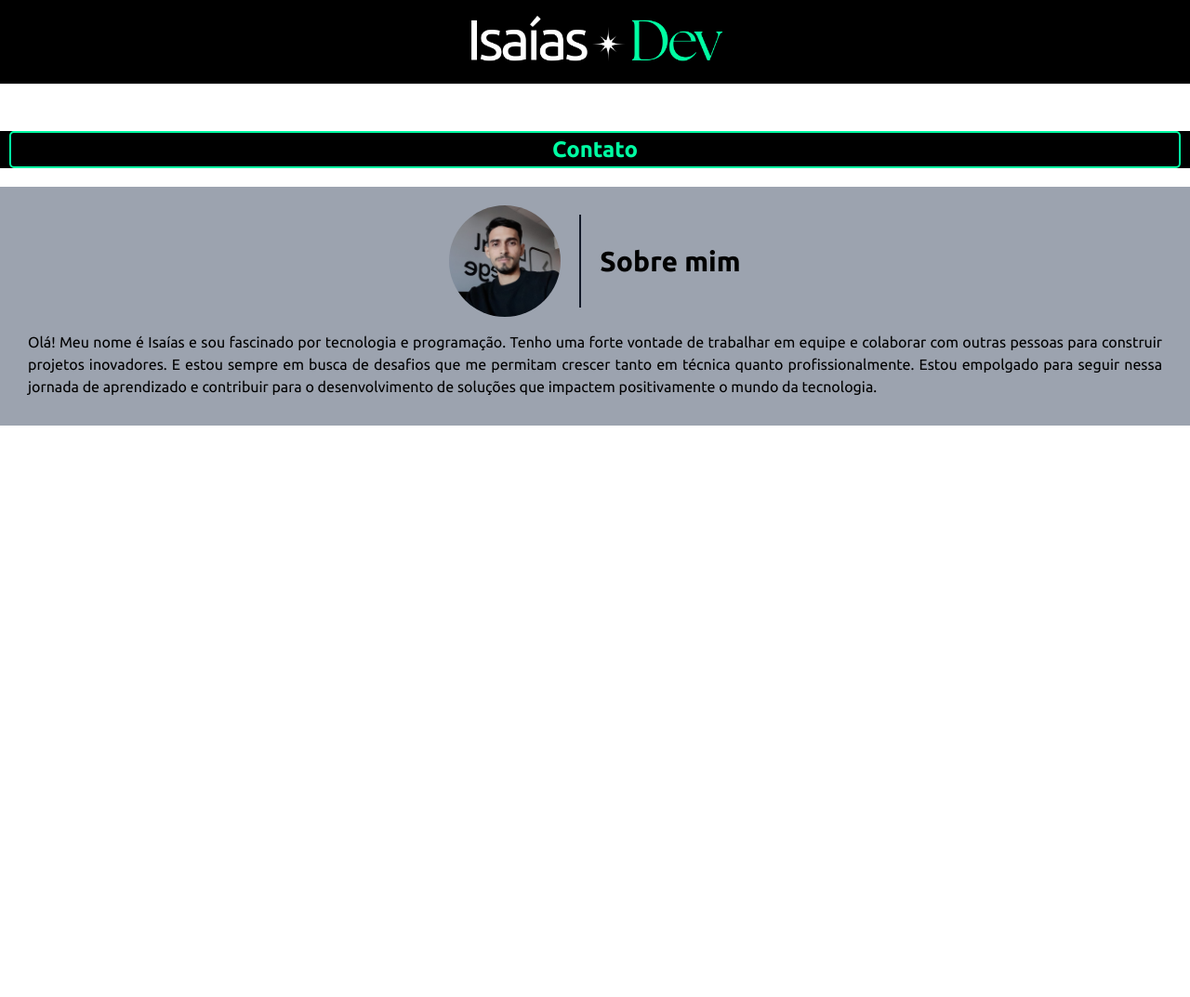
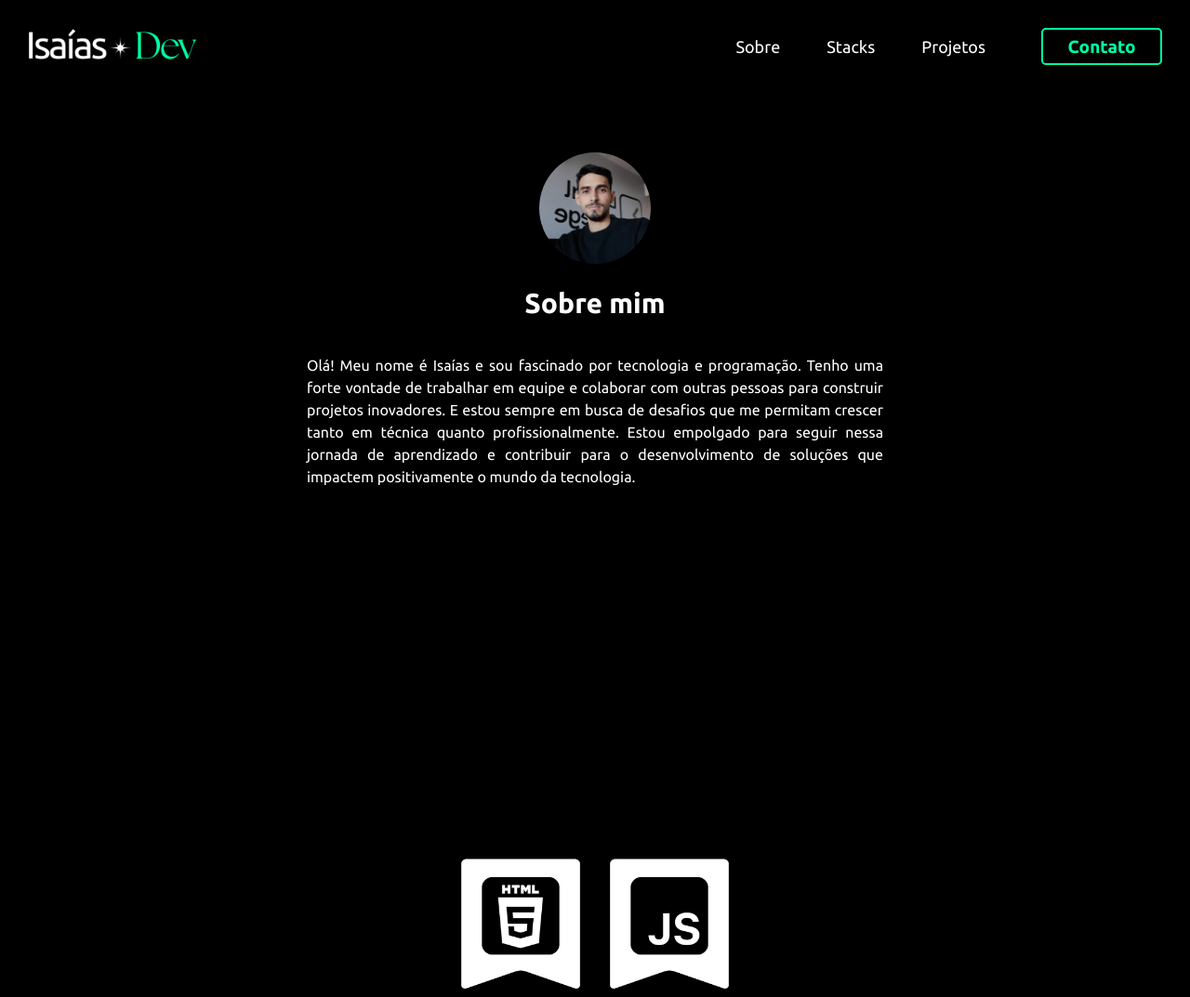
Before and after one commit to IsaiasSn7/Site-Meu-Portifolio, a plain HTML site: page index.html in a window 1280 px wide. Shown: the top 1073 px of the page at 93% size. Before the commit the page ends 800 px from the top, so only its background shows below. Drawn offline with nearby package versions, Linux system fonts and the light colour scheme.

Commit message:
atualização de hoje 16.12

```diff
--- a/index.html
+++ b/index.html
@@ -13,46 +13,73 @@
         rel="stylesheet">
 
     <script src="https://cdn.tailwindcss.com"></script>
+    <script src="tailwind.config.js"></script>
     <link rel="stylesheet" href="style.css">
 </head>
 
-<body>
-    <header class="flex-col">
-        <div class="flex justify-center bg-black">
-            <img class="object-cover w-[300px] h-full bg-blue-500" src="./img/logo-ligth.png" alt="logo">
+<body class="bg-black">
+    <header class="flex-col lg:flex lg:flex-row lg:items-center lg:h-[100px] lg:justify-between mx-[20px]">
+        <div class="flex justify-center items-center bg-black">
+            <img class="object-cover w-[300px] h-full lg:w-[200px]" src="./img/logo-ligth.png" alt="logo">
         </div>
-        <hr>
-        <nav class="text-white">
-            <ul class="flex justify-around items-center h-[50px] text-[18px]">
+        <hr class="lg:hidden">
+        <nav class="lg:flex lg:items-center gap-[50px]">
+            <ul class="flex justify-around items-center h-[50px] text-[18px] text-white gap-[50px]">
                 <a href="#">
-                    <li>Home</li>
+                    <li class="hover:text-[#00ffa3]">Sobre</li>
                 </a>
                 <a href="#">
-                    <li>Sobre</li>
+                    <li class="hover:text-[#00ffa3]">Stacks</li>
                 </a>
                 <a href="#">
-                    <li>Projetos</li>
+                    <li class="hover:text-[#00ffa3]">Projetos</li>
                 </a>
             </ul>
+
+            <div class="flex justify-center w-full bg-black lg:w-[150px]">
+                <button
+                    class="hover:text-black hover:bg-[#00ffa3] flex items-center justify-center border-2 border-solid border-[#00ffa3] mx-[10px] rounded-[5px] text-[#00ffa3] p-[10px] h-[40px] w-full text-[24px] font-semibold lg:text-[19px]">Contato</button>
+            </div>
         </nav>
-        <div class="flex justify-center w-full bg-black">
-            <button
-                class="flex items-center justify-center border-2 border-solid border-[#00ffa3] mx-[10px] rounded-[5px] text-[#00ffa3] p-[10px] h-[40px] w-full text-[24px] font-semibold">Contato</button>
-        </div>
     </header>
 
-    <section class="mt-[20px] bg-gray-400 p-[20px]">
-        <div class="flex justify-center items-center gap-[20px]">
+    <!-- sobre mim -->
+
+    <section
+        class="mt-[20px] bg-black text-white p-[20px] lg:flex lg:pt-[5%] lg:flex-col lg:mt-0 lg:items-center lg:gap-[1%] lg:h-screen">
+        <div class="flex justify-center items-center gap-[20px] lg:flex-col">
             <img class="justify-cover w-[120px] rounded-full" src="./img/foto-isaias.png" alt="foto-isaias">
-            <div class="border-l-2 h-[100px] border-gray-900"></div>
+            <div class="border-l-2 h-[100px] border-gray-900 lg:hidden"></div>
             <h1 class="text-[30px] font-bold">Sobre mim</h1>
         </div>
-        <div class="m-[10px]">
+        <div class="m-[10px] lg:w-[50%]">
             <p class="text-justify mt-[15px]">Olá! Meu nome é Isaías e sou fascinado por tecnologia e programação.
 
-                Tenho uma forte vontade de trabalhar em equipe e colaborar com outras pessoas para construir projetos inovadores. E estou sempre em busca de desafios que me permitam crescer tanto em técnica quanto profissionalmente.
+                Tenho uma forte vontade de trabalhar em equipe e colaborar com outras pessoas para construir
+                projetos
+                inovadores. E estou sempre em busca de desafios que me permitam crescer tanto em técnica quanto
+                profissionalmente.
 
-                Estou empolgado para seguir nessa jornada de aprendizado e contribuir para o desenvolvimento de soluções que impactem positivamente o mundo da tecnologia.</p>
+                Estou empolgado para seguir nessa jornada de aprendizado e contribuir para o desenvolvimento de
+                soluções
+                que impactem positivamente o mundo da tecnologia.</p>
+        </div>
+    </section>
+
+    <!-- Stacks -->
+
+    <section class="flex flex-col mt-[20px] gap-[20px]">
+        <div class="flex justify-center gap-[10px]">
+            <img class="w-[150px] h-[150px]" src="./img/stack-html.png" alt="stack-js">
+            <img class="w-[150px] h-[150px]" src="./img/stack-js.png" alt="stack-tw">
+        </div>
+        <div class="flex justify-center gap-[10px]">
+            <img class="w-[150px] h-[150px]" src="./img/stack-tw.png" alt="stack-js">
+            <img class="w-[150px] h-[150px]" src="./img/stack-css.png" alt="stack-tw">
+        </div>
+        <div class="flex justify-center gap-[10px]">
+            <img class="w-[150px] h-[150px]" src="./img/stack-react.png" alt="stack-js">
+            <img class="w-[150px] h-[150px]" src="./img/stack-node.png" alt="stack-tw">
         </div>
     </section>
 </body>
--- /dev/null
+++ b/tailwind.config.js
@@ -0,0 +1,9 @@
+module.exports = {
+    theme: {
+      extend: {
+        backgroundImage: {
+          'banner': "url('/img/banner.png')",
+        }
+      }
+    }
+  }
```
Also changed, not shown: img/stack-css.png (added), img/stack-html.png (added), img/stack-js.png (added), img/stack-node.png (added), img/stack-react.png (added), img/stack-tw.png (added), 1 other file.
